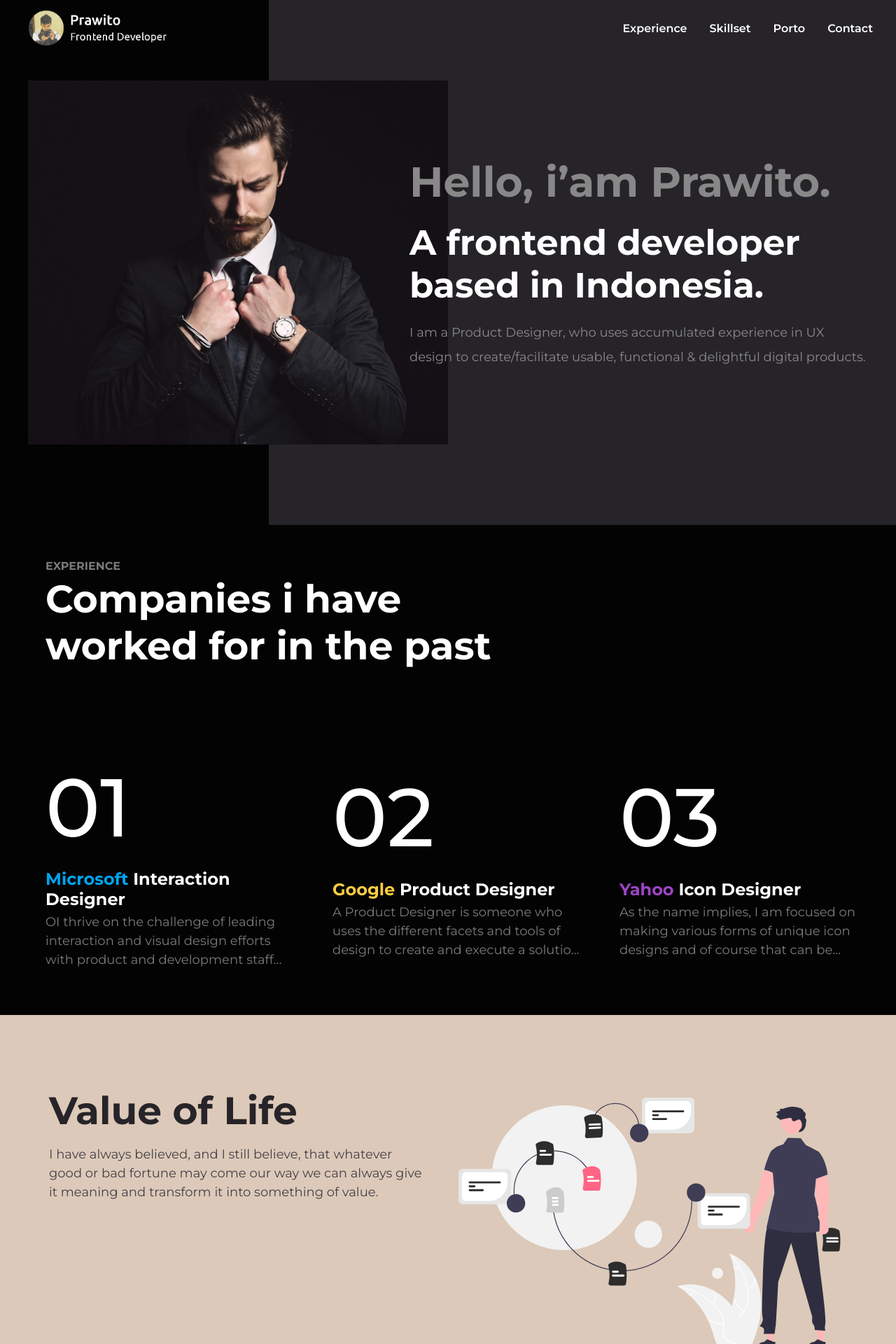
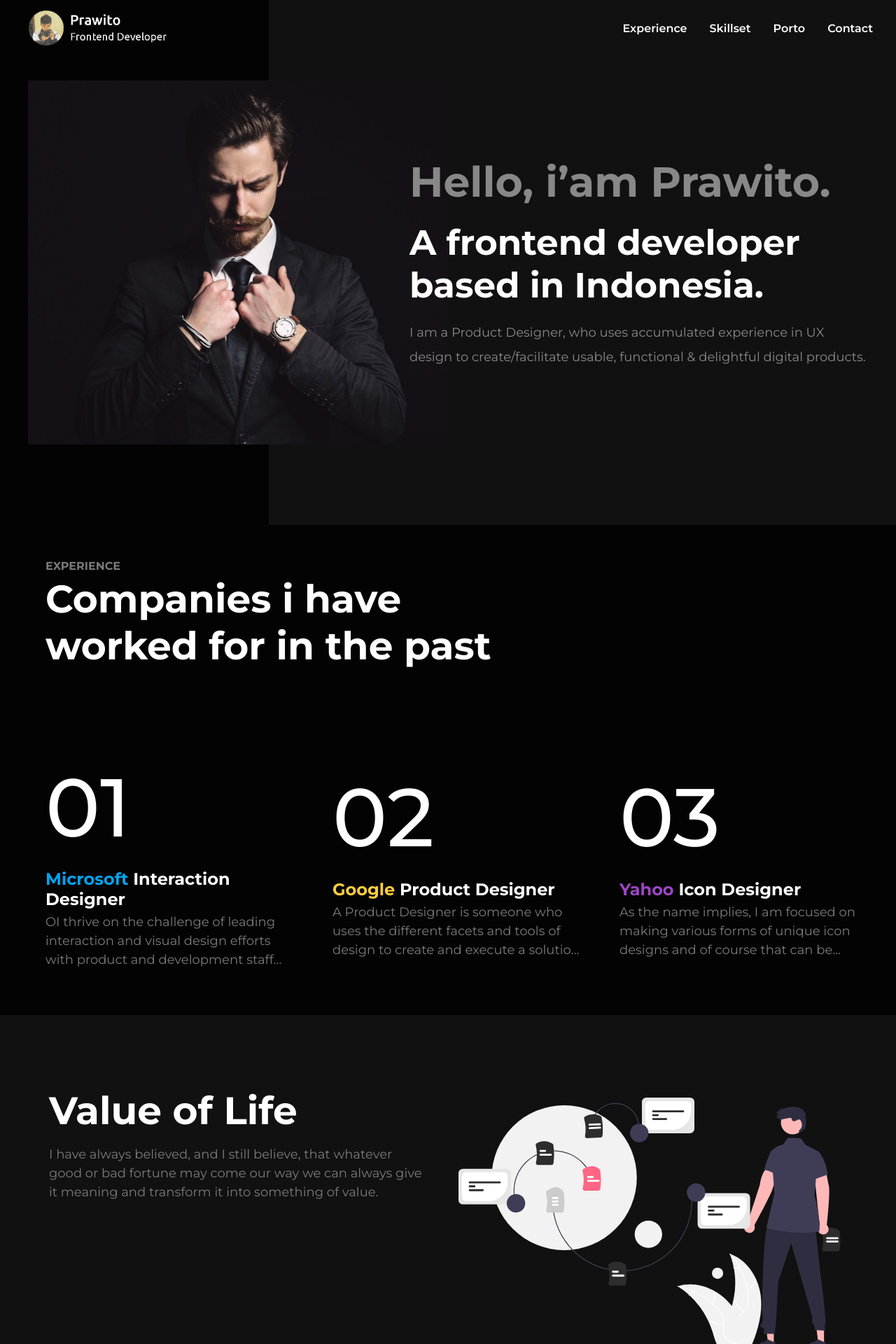
Before and after one commit to id-prawito/portfolio-id, a React (Create React App) app: page / in a window 1280 px wide. Shown: the top 1920 px of the page at 70% size. Built offline with nearby package versions, Linux system fonts and the light colour scheme.

Commit message:
fix-color

```diff
--- a/src/components/HeroSection/HeroElements.js
+++ b/src/components/HeroSection/HeroElements.js
@@ -1,7 +1,7 @@
 import styled from "styled-components";
 
 export const HeroContainer = styled.div`
-    background: #272429;
+    background: #111111;
     display: flex;
     grid-template-columns: repeat(2, auto);
     // justify-content: center;
--- a/src/components/ValueSection/ValueElements.js
+++ b/src/components/ValueSection/ValueElements.js
@@ -2,7 +2,7 @@ import styled from "styled-components";
 
 export const ValueContainer = styled.div`
     color: #fff;
-    background: ${({ lightBg }) => (lightBg ? "#f9f9f9" : "#DCC9B9")};
+    background: ${({ lightBg }) => (lightBg ? "#f9f9f9" : "#111111")};
     @media screen and (max-width: 768px) {
         padding: 50px 20px;
     }
@@ -74,7 +74,7 @@ export const TextWrapper = styled.div`
 `;
 
 export const TopLine = styled.div`
-    color: #272429;
+    color: #fff;
     font-size: 55px;
     font-weight: 700;
     margin-bottom: 16px;
@@ -85,7 +85,7 @@ export const TopLine = styled.div`
 
 export const TextDescription = styled.p`
     font-size: 18px;
-    color: #444047;
+    color: #7b7b7b;
     line-height: 27px;
     margin-bottom: 220px;
     @media screen and (max-width: 768px) {
```
